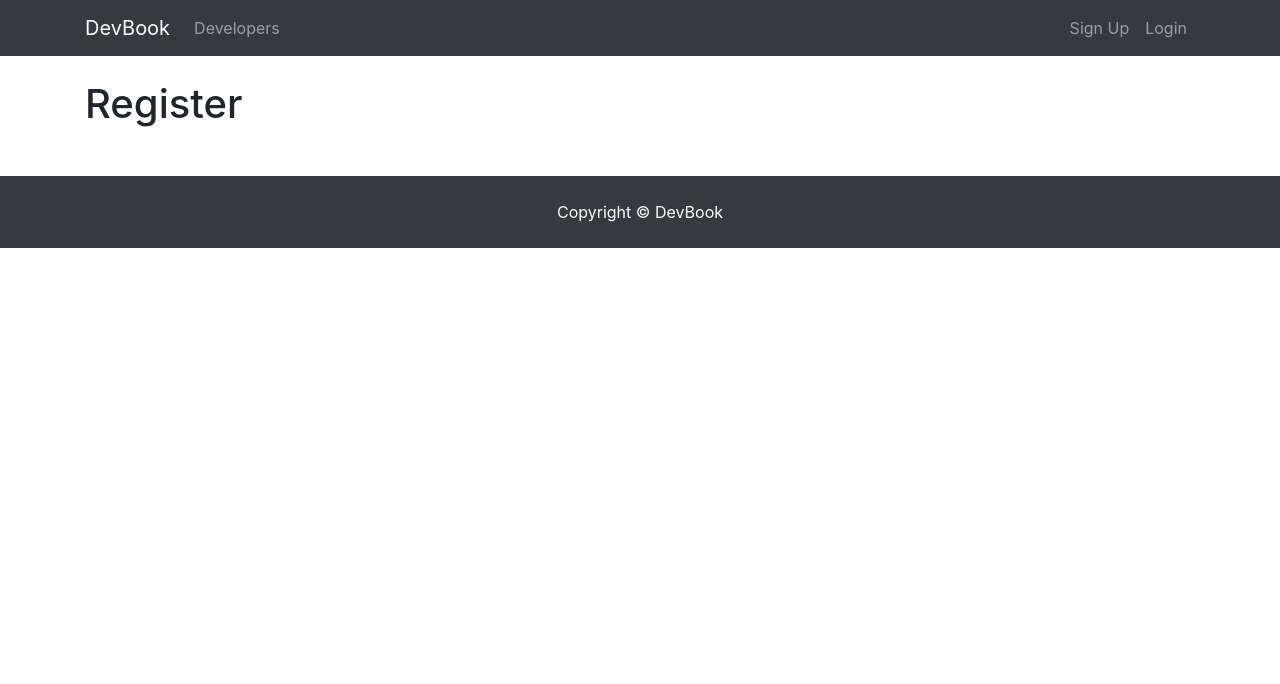
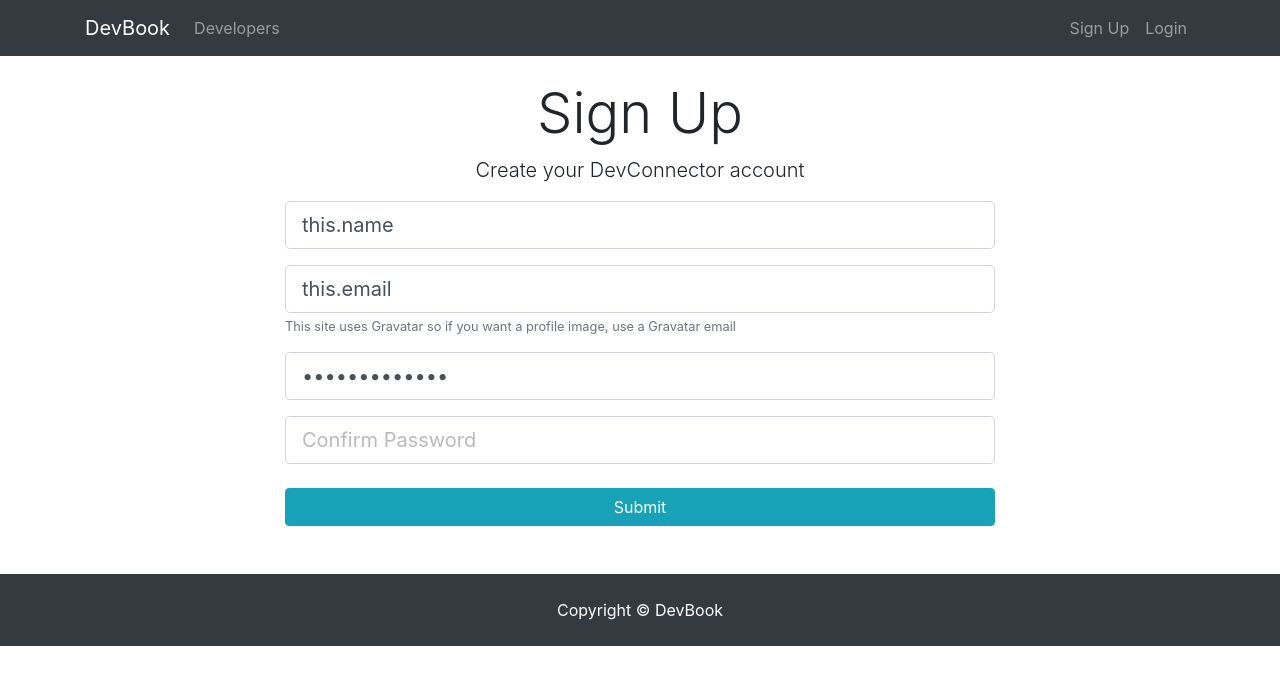
Before and after one commit to TsoIsTheWayToGo/devbook, a React (Create React App) app in the folder client/: page /register in a window 1280 px wide. Shown: the top 684 px of the page. Built offline with nearby package versions, Linux system fonts and the light colour scheme.

Commit message:
Add register component form

```diff
--- a/client/src/components/auth/Register.js
+++ b/client/src/components/auth/Register.js
@@ -1,10 +1,42 @@
 import React, { Component } from 'react'
 
 class Register extends Component {
+  constructor(props){
+    super()
+    this.name,
+    this.email,
+    this.password
+  }
+
   render() {
     return (
       <div>
-        <h1>Register</h1>
+        <div className="register">
+          <div className="container">
+            <div className="row">
+              <div className="col-md-8 m-auto">
+                <h1 className="display-4 text-center">Sign Up</h1>
+                <p className="lead text-center">Create your DevConnector account</p>
+                <form action="create-profile.html">
+                  <div className="form-group">
+                    <input type="text" className="form-control form-control-lg" placeholder="Name" name="name" value="this.name" />
+                  </div>
+                  <div className="form-group">
+                    <input type="email" className="form-control form-control-lg" placeholder="Email Address" name="email" value="this.email" />
+                    <small className="form-text text-muted">This site uses Gravatar so if you want a profile image, use a Gravatar email</small>
+                  </div>
+                  <div className="form-group">
+                    <input type="password" className="form-control form-control-lg" placeholder="Password" name="password" value="this.password" />
+                  </div>
+                  <div className="form-group">
+                    <input type="password" className="form-control form-control-lg" placeholder="Confirm Password" name="password2" />
+                  </div>
+                  <input type="submit" className="btn btn-info btn-block mt-4" />
+                </form>
+              </div>
+            </div>
+          </div>
+        </div>
 
       </div>
     )
```
